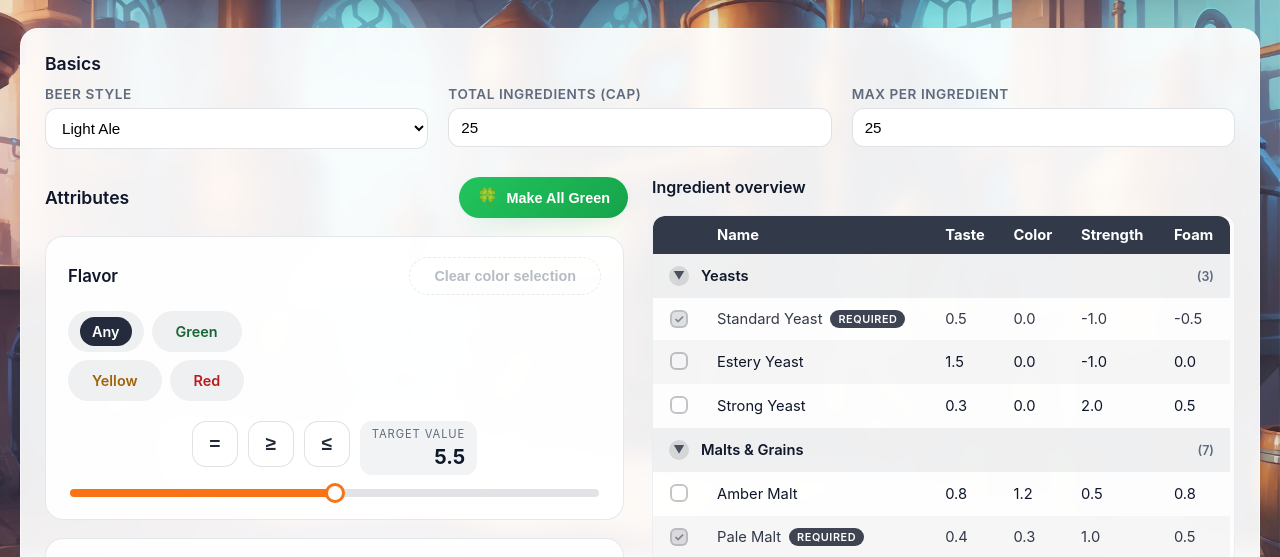
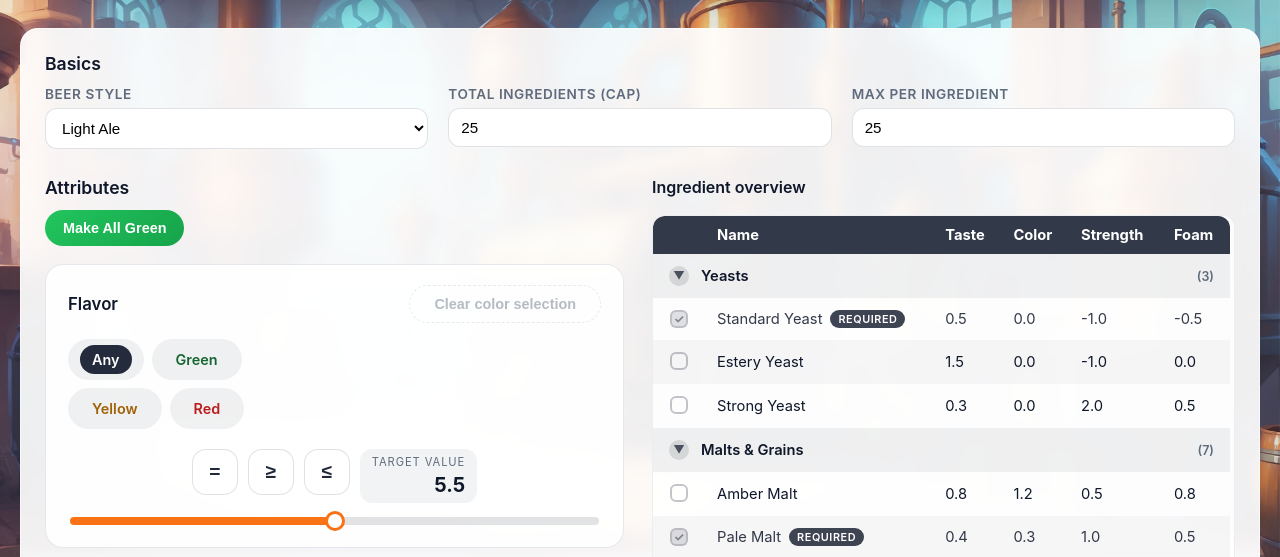
Before and after one commit to wojoeraf/AleAbbeyBeerCalculator, a Flask app: page / in a window 1280 px wide. Shown: the part 242-799 px from the top of the page. Run offline with Flask 3, Linux system fonts and the light colour scheme.

Commit message:
updated attributes header

```diff
--- a/static/styles.css
+++ b/static/styles.css
@@ -227,8 +227,9 @@ input[type="number"]:focus {
 
 .column-header {
   display: flex;
-  align-items: center;
+  align-items: flex-start;
   justify-content: space-between;
+  flex-direction: column;
   gap: 12px;
 }
 
--- a/templates/index.html
+++ b/templates/index.html
@@ -61,7 +61,6 @@
                     <div class="column-header">
                         <h3 class="section-title">{{ ui.section_attributes }}</h3>
                         <button type="button" class="btn-make-green" data-set-all-green>
-                            <span class="btn-make-green-icon" aria-hidden="true">🍀</span>
                             <span>{{ ui.button_all_green }}</span>
                         </button>
                     </div>
```
